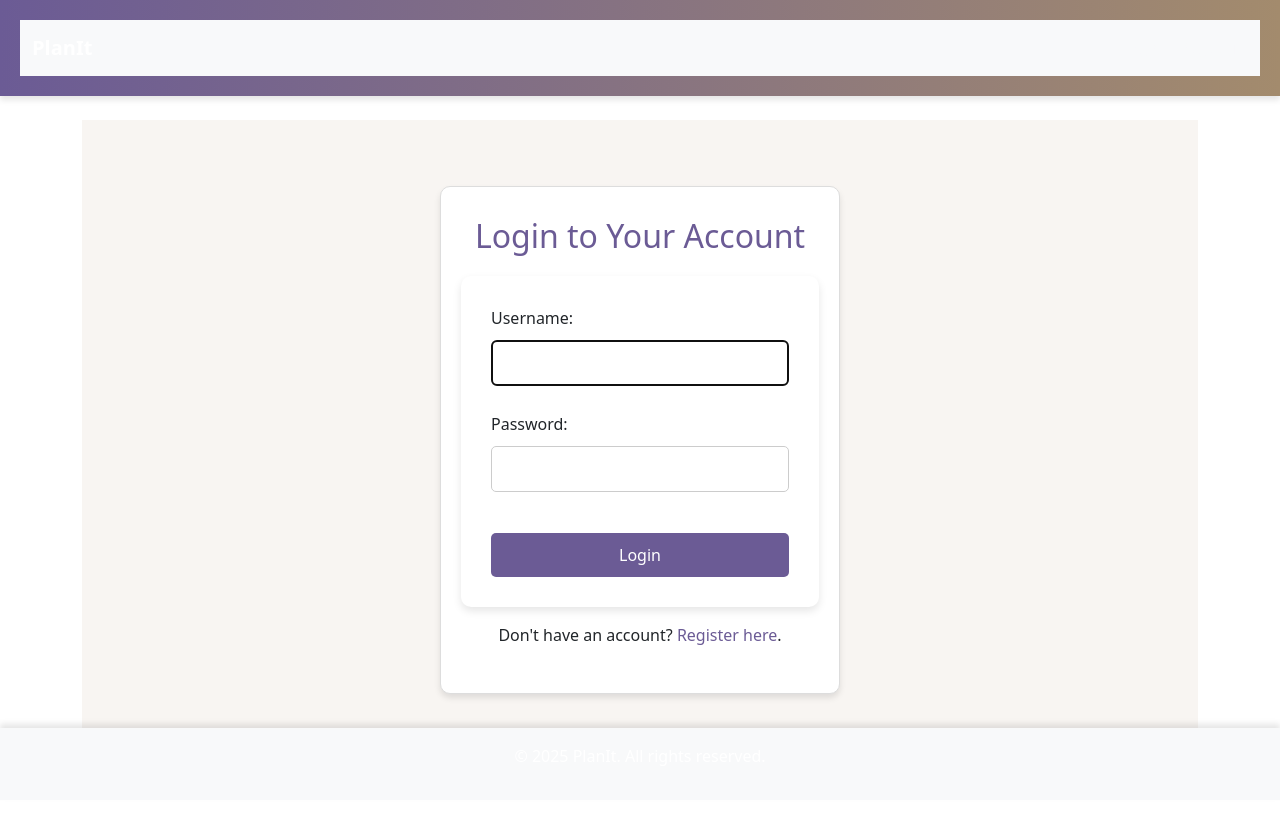
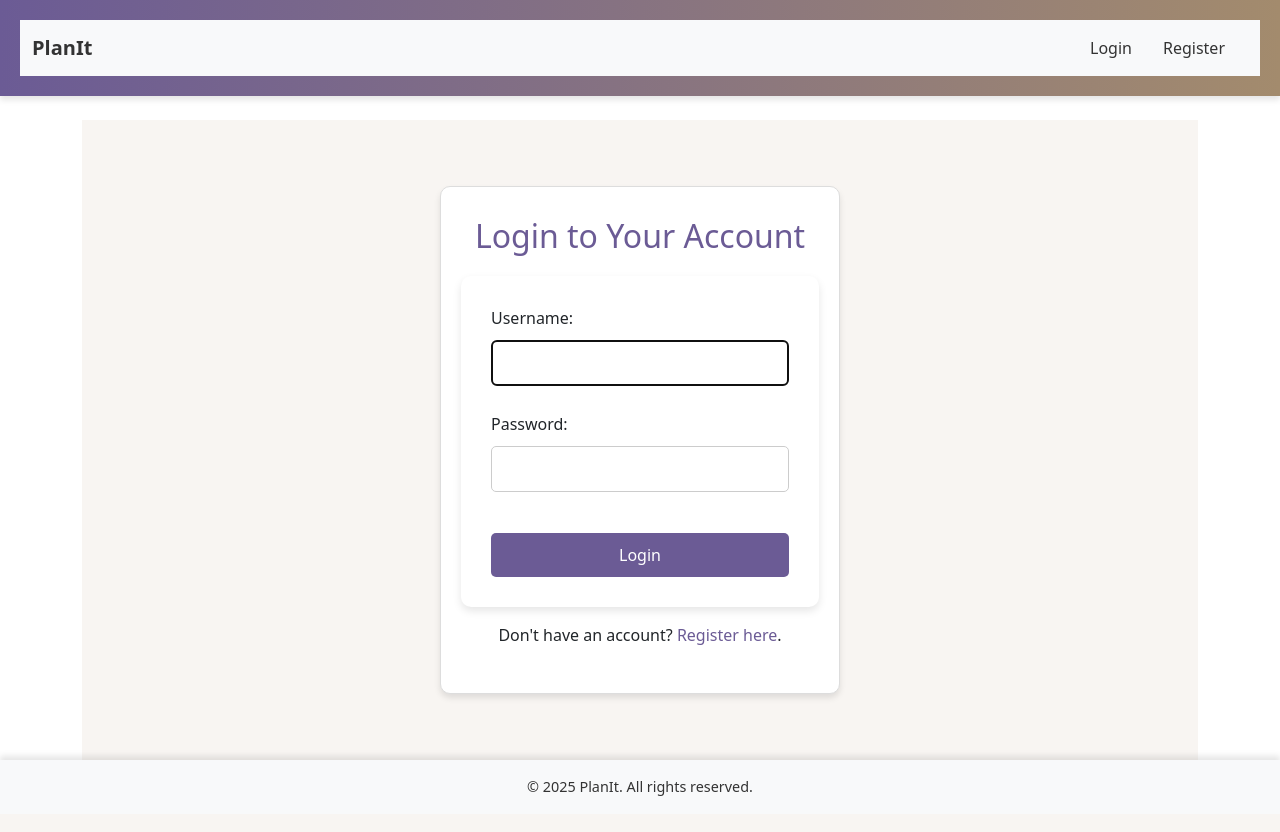
Before and after one commit to EktaMehra/PlanIt, a Django app: a page that uses templates/base.html in a window 1280 px wide. After the commit the page ends 796 px from the top, so only its background shows below. Run offline with Django 5.2, Linux system fonts and the light colour scheme.

Commit message:
add same css styling for header and footer

```diff
--- a/static/css/style.css
+++ b/static/css/style.css
@@ -26,15 +26,17 @@ header h1 {
 .navbar-brand {
     font-weight: bold;
     font-size: 1.5rem;
-    color: #fff !important;
+    color: #333 !important;
 }
 
 .navbar .nav-link {
-    color: #f8f9fa !important;
+    color: #333 !important;
+    margin-right: 15px;
+    transition: color 0.3s ease;
 }
 
 .navbar .nav-link:hover {
-    color: #ddd !important;
+    color: #6b5b95 !important;
 }
 
 /* Buttons */
@@ -174,24 +176,27 @@ form button:hover {
     width: 100%;
 }
 
-/* Footer */
+/* Footer Styling */
 footer {
-    background-color: #6b5b95;
-    color: white;
-    padding: 20px;
+    background-color: #f8f9fa;
+    color: #333;
+    font-size: 0.9rem;
+    padding: 20px 0;
     text-align: center;
-    position: sticky;
-    bottom: 0;
     box-shadow: 0 -4px 6px rgba(0, 0, 0, 0.1);
 }
 
-footer a {
-    color: #f8f9fa;
+footer p {
+    margin: 0;
+}
+
+footer p a {
+    color: #6b5b95;
     text-decoration: none;
 }
 
-footer a:hover {
-    color: #ddd;
+footer p a:hover {
+    color: #a38b6d;
     text-decoration: underline;
 }
 
```
